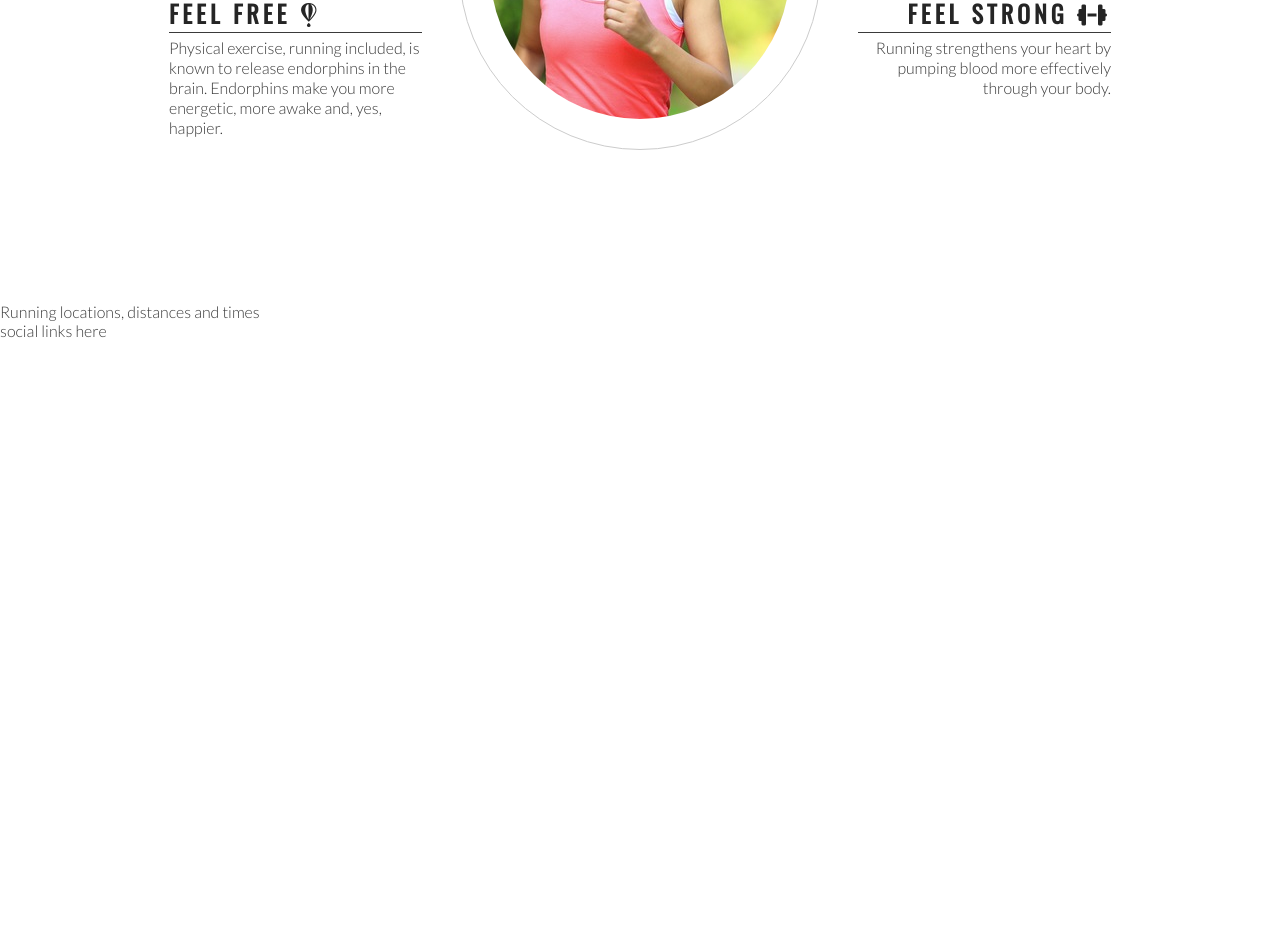
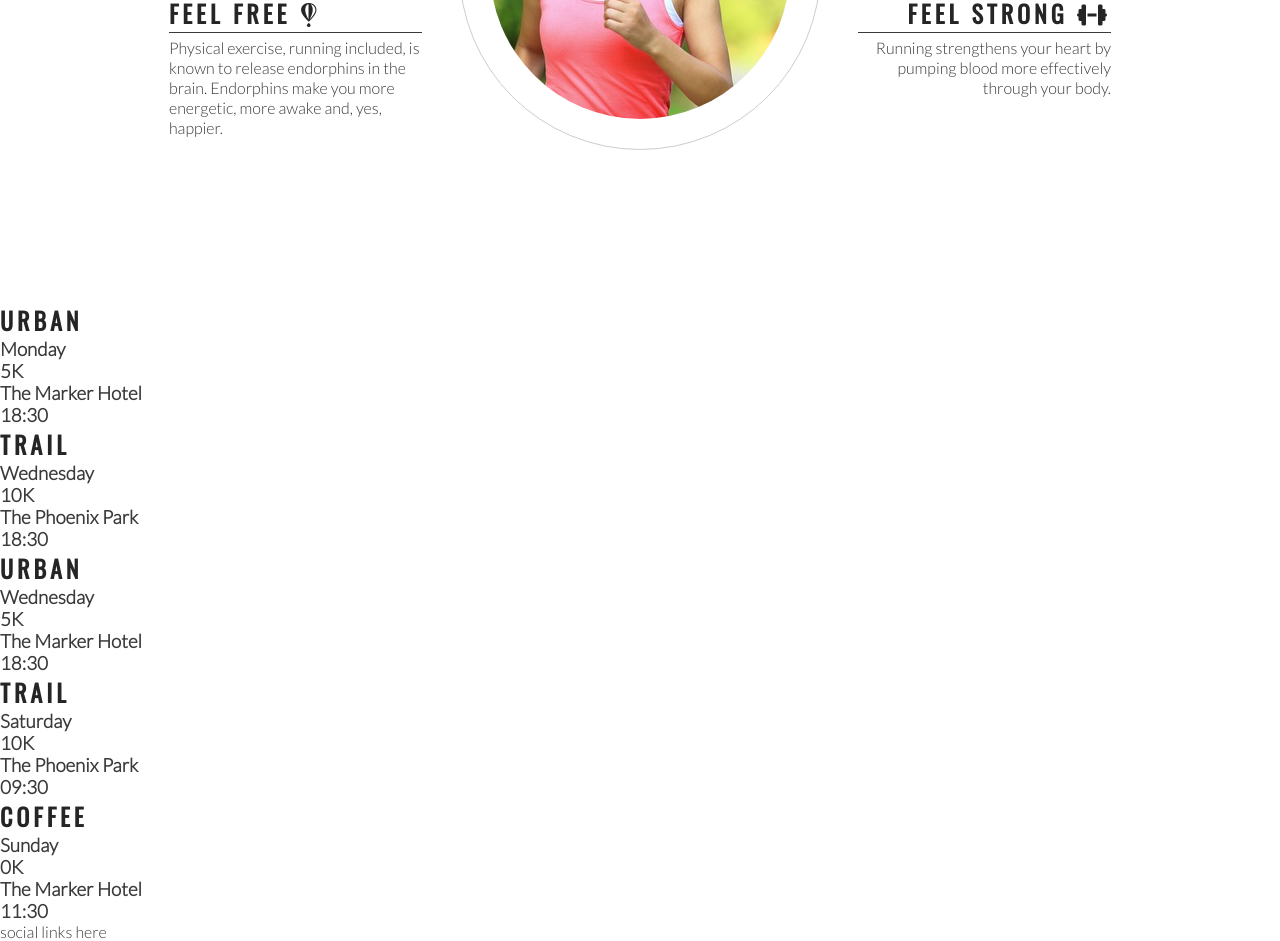
Before and after one commit to amj-web/love-running, a plain HTML site: page index.html in a window 1280 px wide. Shown: the part 993-1934 px from the top of the page. Before the commit the page ends 1333 px from the top, so only its background shows below. Drawn offline with nearby package versions, Linux system fonts and the light colour scheme.

Commit message:
Add meet up times and structure

```diff
--- a/index.html
+++ b/index.html
@@ -81,7 +81,41 @@
         </div>
     </section>
     <section>
-        Running locations, distances and times
+        <div>
+            <h2>Urban</h2>
+            <h3>Monday</h3>
+            <h3>5K</h3>
+            <h3>The Marker Hotel</h3>
+            <h3>18:30</h3>
+        </div>
+        <div>
+            <h2>Trail</h2>
+            <h3>Wednesday</h3>
+            <h3>10K</h3>
+            <h3>The Phoenix Park</h3>
+            <h3>18:30</h3>
+        </div>
+        <div>
+            <h2>Urban</h2>
+            <h3>Wednesday</h3>
+            <h3>5K</h3>
+            <h3>The Marker Hotel</h3>
+            <h3>18:30</h3>
+        </div>
+        <div>
+            <h2>Trail</h2>
+            <h3>Saturday</h3>
+            <h3>10K</h3>
+            <h3>The Phoenix Park</h3>
+            <h3>09:30</h3>
+        </div>
+        <div>
+            <h2>Coffee</h2>
+            <h3>Sunday</h3>
+            <h3>0K</h3>
+            <h3>The Marker Hotel</h3>
+            <h3>11:30</h3>
+        </div>
     </section>
     <footer>
         social links here
```
